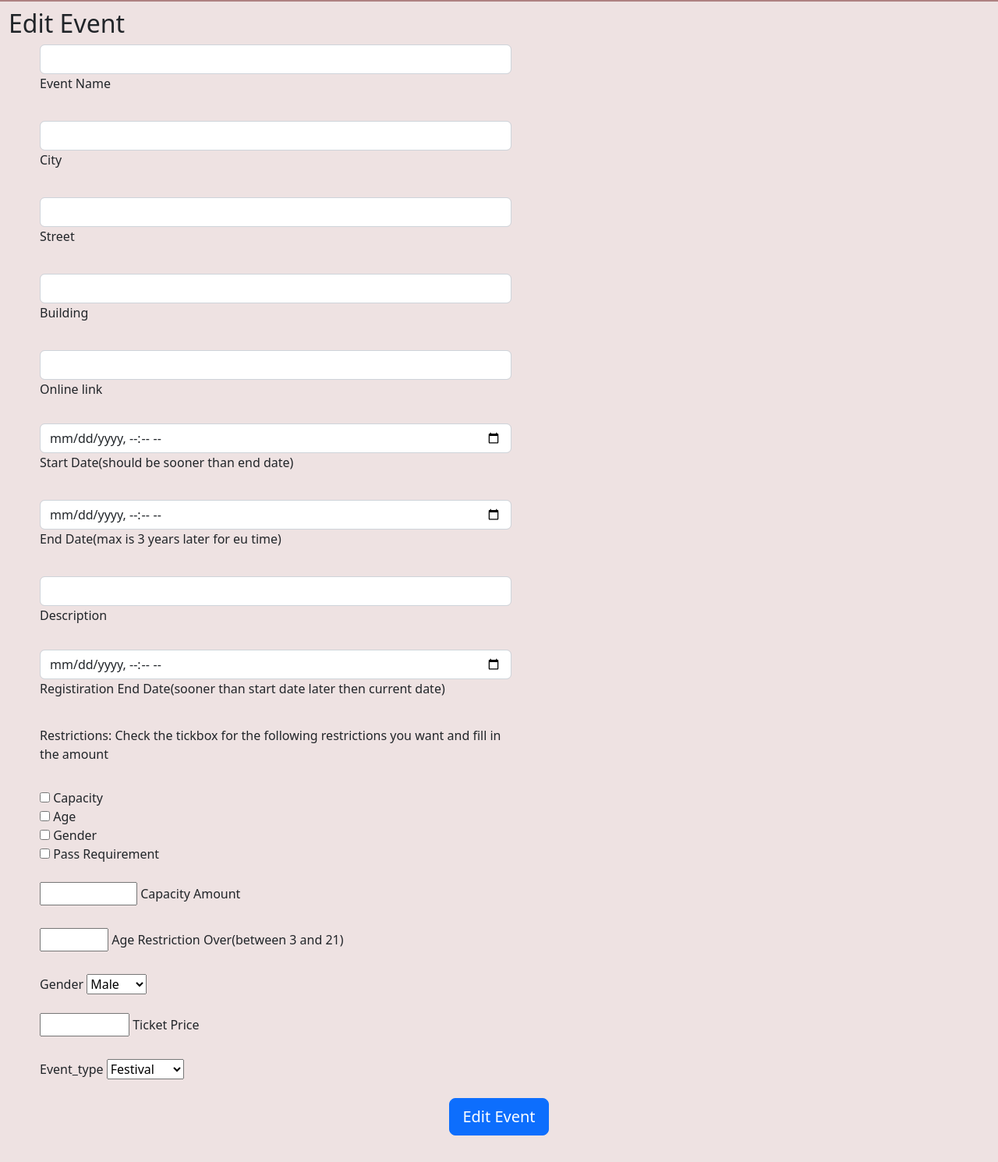
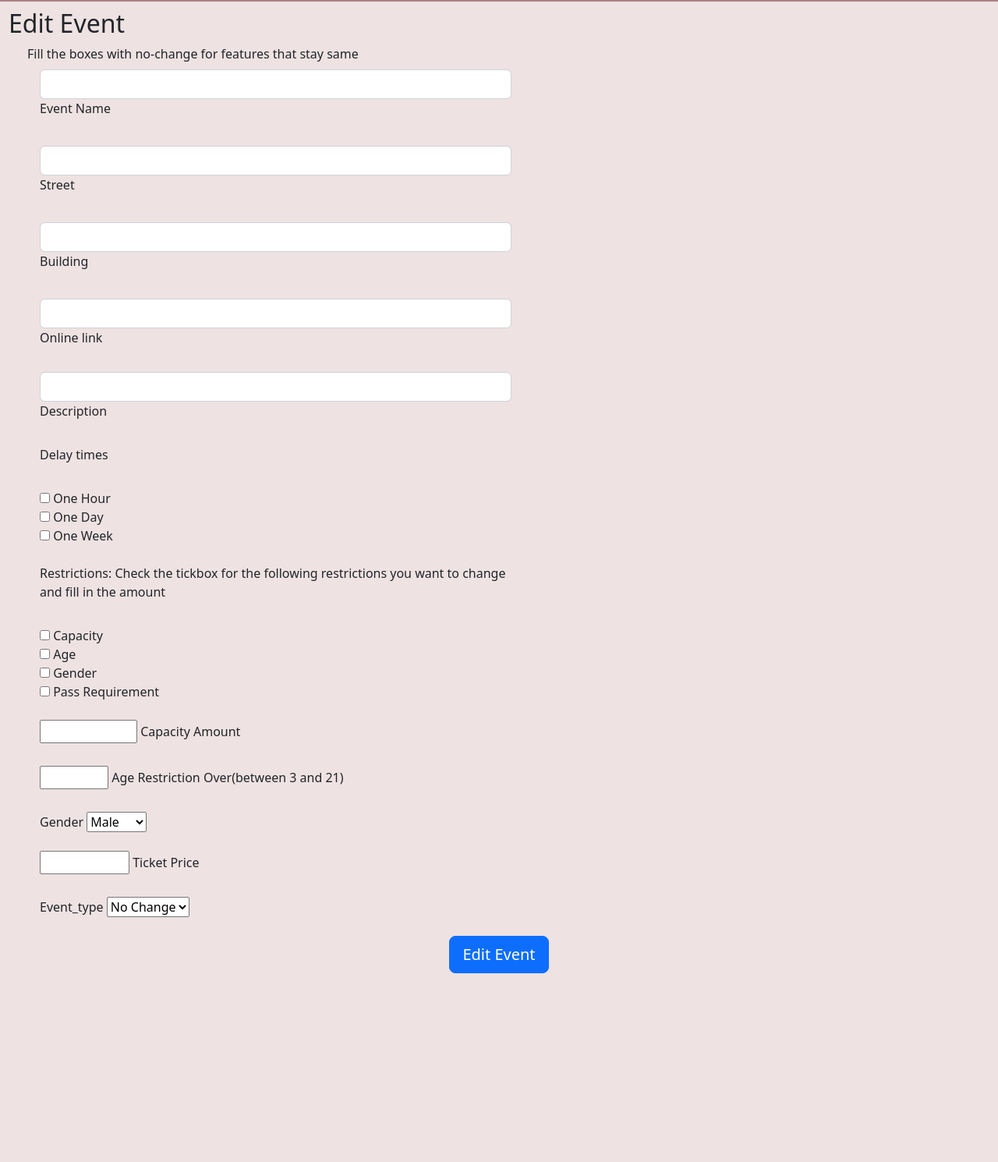
Before and after one commit to cs353-project/Local_Events_App, a PHP site: page /edit_event.php?id=1 in a window 1280 px wide. Shown: the part 56-1546 px from the top of the page at 78% size. After the commit the page ends 1304 px from the top, so only its background shows below. Run offline with PHP 8.4, Linux system fonts and the light colour scheme.

Commit message:
create+edit events

```diff
--- a/edit_event.php
+++ b/edit_event.php
@@ -14,7 +14,12 @@
 
         <div style="padding:10px">
             <h2>Edit Event</h2>
-            <form class="mx-1 mx-md-4" method="post" action="form_process/edit_event_process.php">
+            <form class="mx-1 mx-md-4" method="post" action="form_process/edit_event_process.php?eventID=<?php echo $_GET["id"]?>">
+                <?php
+                                    $eventID = $_GET['id'];
+
+                ?>
+                                    <label class="form-label">Fill the boxes with no-change for features that stay same</label>
 
                                     <div class="d-flex flex-row align-items-center mb-4">
                                         <i class="fas fa-user fa-lg me-3 fa-fw"></i>
@@ -39,13 +44,7 @@
                                         unset($_SESSION["restriction-error"]);
                                     }
                                     ?>
-                                    <div class="d-flex flex-row align-items-center mb-4">
-                                        <i class="fas fa-user fa-lg me-3 fa-fw"></i>
-                                        <div class="form-outline mb-1 w-50">
-                                            <input type="text" name="address_city" class="form-control"/>
-                                            <label class="form-label">City</label>
-                                        </div>
-                                    </div>
+
                                     <div class="d-flex flex-row align-items-center mb-4">
                                         <i class="fas fa-user fa-lg me-3 fa-fw"></i>
                                         <div class="form-outline mb-1 w-50">
@@ -67,23 +66,6 @@
                                         <label class="form-label">Online link</label>
                                         </div>
                                     </div>
-                                    <div class="d-flex flex-row align-items-center mb-4">
-                                        <i class="fas fa-user fa-lg me-3 fa-fw"></i>
-                                        <div class="form-outline mb-1 w-50">
-                                            <input type="datetime-local" name="start_time" class="form-control" required/>
-                                            <label class="form-label">Start Date(should be sooner than end date)</label>
-                                        </div>
-                                    </div>
-
-
-
-                                    <div class="d-flex flex-row align-items-center mb-4">
-                                        <i class="fas fa-user fa-lg me-3 fa-fw"></i>
-                                        <div class="form-outline mb-1 w-50">
-                                            <input type="datetime-local" name="end_time" class="form-control" required/>
-                                            <label class="form-label">End Date(max is 3 years later for eu time)</label>
-                                        </div>
-                                    </div>
 
                                     <div class="d-flex flex-row align-items-center mb-4">
                                         <i class="fas fa-envelope fa-lg me-3 fa-fw"></i>
@@ -93,19 +75,28 @@
                                         </div>
                                     </div>
                                     <div class="d-flex flex-row align-items-center mb-4">
-                                        <i class="fas fa-user fa-lg me-3 fa-fw"></i>
-                                        <div class="form-outline mb-1 w-50">
-                                            <input type="datetime-local" name="registration_endtime" class="form-control" required/>
-                                            <label class="form-label">Registiration End Date(sooner than start date later then current date) </label>
+                                        <i class="fas fa-lock fa-lg me-3 fa-fw"></i>
+                                        <div class="form-outline mb-0 w-50">
+                                        <label class="form-label">Delay times</label>
                                         </div>
                                     </div>
-
+                                    <div class="d-flex flex-row align-items-center mb-4">
+                                        <i class="fas fa-lock fa-lg me-3 fa-fw"></i>
+                                        <div class="form-outline mb-0 w-50">
+                                            <input type="checkbox" id="one_hour" name="one_hour[]" value="one_hour">
+                                            <label for="one_hour">One Hour</label><br>
+                                            <input type="checkbox" id="one_day" name="one_day[]" value="one_day">
+                                            <label for="one_day">One Day</label><br>
+                                            <input type="checkbox" id="one_week" name="one_week[]" value="one_week">
+                                            <label for="one_week">One Week</label><br>
+                                        </div>
+                                    </div>
 
 
                                     <div class="d-flex flex-row align-items-center mb-4">
                                         <i class="fas fa-lock fa-lg me-3 fa-fw"></i>
                                         <div class="form-outline mb-0 w-50">
-                                        <label class="form-label">Restrictions: Check the tickbox for the following restrictions you want and fill in the amount</label>
+                                        <label class="form-label">Restrictions: Check the tickbox for the following restrictions you want to change and fill in the amount</label>
                                         </div>
                                     </div>
                                     <div class="d-flex flex-row align-items-center mb-4">
@@ -159,6 +150,7 @@
                                         <div class="form-outline mb-0 w-50">
                                         <label for="type">Event_type</label>
                                         <select id="type" name="type">
+                                        <option value="no_change">No Change</option>
                                         <option value="festival">Festival</option>
                                         <option value="music">Music</option>
                                         <option value="sports">Sports</option>
```
Also changed, not shown: create_event.php (+12 -11 lines), form_process/create_event_process.php (+22 -15 lines), form_process/edit_event_process.php (added, +151 -0 lines).
